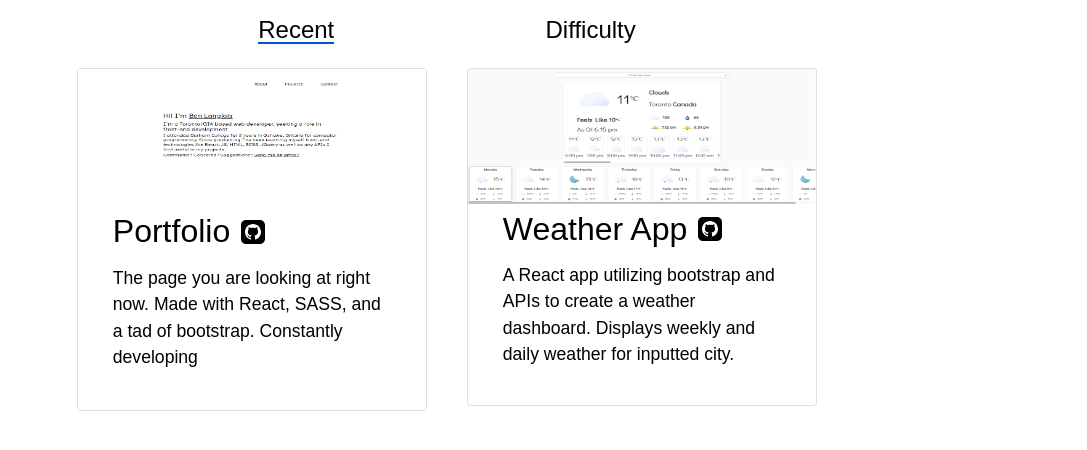
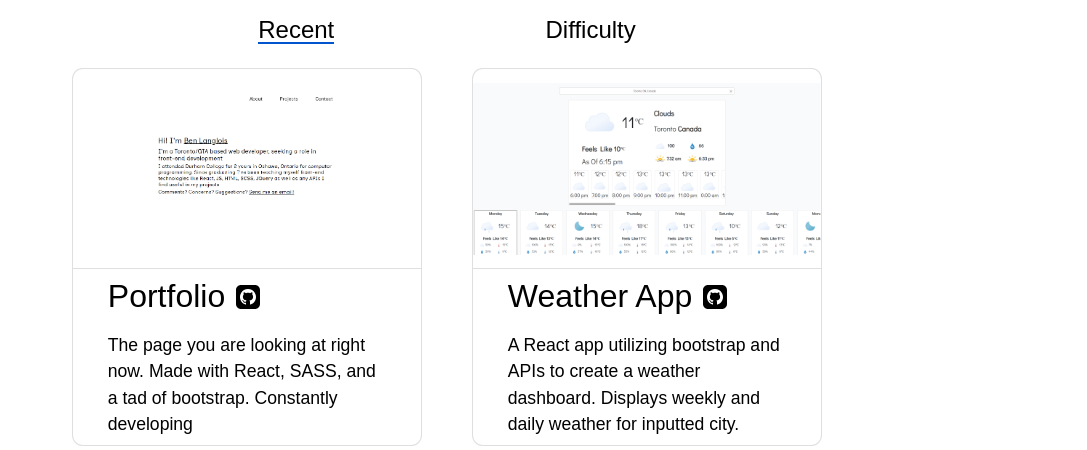
Before and after one commit to Ben-Langlois/Portfolio, a React (Create React App) app in the folder portfolio/: page / in a window 1280 px wide. Shown: the part 1487-1937 px from the top of the page, without its empty margins (193-1280 px from the left). Built offline with nearby package versions, Linux system fonts and the light colour scheme; a web font is replaced by a local one.

Commit message:
happy with project cards, cleaned up code, working on some tiny things tomorrow then hosting

```diff
--- a/portfolio/src/App.js
+++ b/portfolio/src/App.js
@@ -32,13 +32,9 @@ import linkedin from './images/socials/iconmonstr-linkedin-3.svg'
 
 /* #region Resources
   https://docs.google.com/document/d/1blbXL01EGNG-vNqbsa8cLGL3hwbVAnuaSLXAhNWucXA/edit
-
-
 */// #endregion
 
 // #region Variables
-
-
 /*
   Example of project object
   {
@@ -116,7 +112,6 @@ const projectsObj = [
 //#endregion
 
 $(window).scroll(function() {
-  if($(window).innerWidth >= 768){}     // will flesh out afte media queries work
   if ($(window).scrollTop() > 1){
     $('#header').addClass('sticky');
     $('#landing-container').css('grid-template-rows', '15vh 50vh auto');
@@ -188,7 +183,6 @@ const Landing = () => {
   )
 }
 
-
 /*About section
 
 */
@@ -255,7 +249,6 @@ const Project = () => {
     }
   };
 
-
   return (
     <div id='projects'>
       <div class="section-header" id='project-section'>
@@ -263,7 +256,6 @@ const Project = () => {
         <div id='filters'>
           <h4 id='recent' class='link enabled' onClick={onFilterClick}>Recent</h4>
           <h4 id='difficulty' class='link' onClick={onFilterClick}>Difficulty</h4>
-          {/* <h5 class='link' onClick={() => setFilter(2)}>A-Z</h5> */}
         </div>
       </div>
       <div id='card-container'>
@@ -271,15 +263,15 @@ const Project = () => {
       {
         cards.map((curr) => {
           let links = [...curr.links];
-          console.log(links);
 
           return (
             <a href={curr.url}>
               <div class='card'>
+                <div id='img-container'>
                   <img
-                  id='project'
                     src={curr.img}
                     alt={curr.alt}/>
+                </div>
                 <div id='title'>
                   <h1>{curr.name}</h1>
                   {
@@ -381,7 +373,6 @@ class Portfolio extends React.Component {
           <title>Ben langlois - Portfolio</title>
           <link rel="canonical" href="http://mysite.com/example" />
         </Helmet>
-        {/* <Landing /> */}
         <div id="landing-container">
           <Header />
           <Landing />
--- a/portfolio/src/styles/styles.scss
+++ b/portfolio/src/styles/styles.scss
@@ -1,41 +1,11 @@
 /* #region Fonts */
-@font-face {
-    font-family: roboto;
-    src: url(fonts/Roboto-Regular.ttf);
-}
-
-@font-face {
-    font-family: playfair;
-    src: url(fonts/PlayfairDisplay-VariableFont_wght.ttf);
-}
-
-/* Libre Baskerville */
-@font-face {
-    font-family: libre-reg;
-    src: url(fonts/LibreBaskerville-Regular.ttf);
-}
-@font-face {
-    font-family: libre-italic;
-    src: url(fonts/LibreBaskerville-Italic.ttf);
-}
-@font-face {
-    font-family: libre-bold;
-    src: url(fonts/LibreBaskerville-Bold.ttf);
-}
-
 @import url('https://fonts.googleapis.com/css2?family=Inclusive+Sans:ital@0;1&display=swap');
 
-@import url('https://fonts.googleapis.com/css2?family=Lato:ital,wght@0,400;1,700;1,900&display=swap');
+@import url('https://fonts.googleapis.com/css2?family=Outfit:wght@400;500&display=swap');
 // #endregion
 
 // #region Variables
 $headerLink: #000000;
-$landing: #111111;
-
-$accent: #BB0A21;
-$accent2: #020887;
-$accent3: #A8763E;
-$dark: rgb(0, 0, 0);
 // #endregion
 
 /*All encompassing*/
@@ -53,7 +23,7 @@ html, body {
     scroll-behavior: smooth;
     margin: 0;
     padding: 0;
-    font-family: roboto;
+    // font-family: roboto;
     // background-color: #131529;
     // background: #FDFCFC;
     color: rgb(0, 0, 0);
@@ -73,6 +43,7 @@ html, body {
     transition: all 0.4s ;
 
     font-family: 'Inclusive Sans', sans-serif;
+    // font-family: 'Outfit', sans-serif;
 
 
     header{
@@ -171,7 +142,7 @@ html, body {
         width: clamp(600px, 60vw, 1300px);
         align-items: center;
         justify-self: center;
-        margin: 15vh 0 0 0;
+        padding: 15vh 0 0 0;
 
         #bio{
             // display: flex;
@@ -227,7 +198,7 @@ html, body {
         grid-area: projects;
         width: clamp(800px, 60vw, 1300px);
         // height: ;
-        padding: 15vh 0 10vh 0;
+        padding: 15vh 0 0 0;
         justify-self: center;
 
         #project-section{
@@ -251,54 +222,59 @@ html, body {
         #card-container{
             display: flex;
             flex-flow: row wrap;
-            justify-content: center;
-            gap: 5vh;
+            justify-content: space-around;
+            gap: 5vh 0;
             padding-top: 3vh;
 
             a{
                 text-decoration: none !important;
                 color: black;
 
-            // new attempt
                 .card{
-                    height: clamp(250px, 30vh, 600px);      // clamp (container is based on ind cards)
                     width: clamp(350px, 25vw, 600px);       // clamp
                     overflow: hidden;
-                    transition: all 1s ease;
+                    transition: all 0.7s ease;
                     justify-items: center;
                     text-decoration: none !important;
-                    display: grid;
-                    grid-template-areas:
-                        "."
-                        "title"
-                        "desc";
-                    grid-template-rows: 85% 15% 0%;
+                    display: flex;
+                    flex-direction: column;
+                    border-radius: 3%;
 
-                    img#project{
-                        width: 100%;       // clamp
-                        height: 100%;
-                        object-fit: fill;
-                        transition: all 1s ease;
-                        z-index: 0;
+                    #img-container{
+                        grid-area: img;
+                        height: 25vh;
+                        border-bottom: 1px solid rgba(0, 0, 0, 0.125);
+
+                        img{
+                            width: 100%;       // clamp
+                            height: 100%;
+                            object-fit: contain;
+                            transition: all 1s ease;
+                            z-index: 0;
+                        }
                     }
 
                     #title{
                         grid-area: title;
                         display: flex;
                         width: 100%;
+                        padding: 0.5rem 0;
 
                         h1{
                             display: inline-flex;
                             margin: 0 0 0 10%;
                             font-size: 2rem;
                             justify-self: start;
-
                             align-self: center;
                         }
 
                         a{
                             align-self: center;
                             margin-left: 3%;
+
+                            // &:hover{ // dont really like lol
+                            //     transform: scale(1.5);
+                            // }
                         }
                     }
 
@@ -306,26 +282,12 @@ html, body {
                         grid-area: desc;
                         margin: 0.5rem 10%;
                         font-size: 1.1rem;
-
-                        // overflow-y: scroll;
                     }
                 }
             } // using & for some reason makes it all goofy
             .card:hover{
-                    // height: auto;        // gotta figure out
-                    // z-index: 2;
                     box-shadow: 0 2px 4px 0 rgba(0, 0, 0, 0.2), 0 2px 10px 0 rgba(0, 0, 0, 0.19);
-                    transform: scale(1.02, 1.02);
-                    display: grid;
-                    grid-template-areas:
-                        "."
-                        "title"
-                        "desc";
-                    grid-template-rows: 50% 15% auto;
-
-                    #project{
-                        filter: blur(1.5px);
-                    }
+                    transform: scale(1.01);
             }
         }
     }
@@ -334,7 +296,7 @@ html, body {
         display: flex;
         grid-area: contact;
         height: 60vh;
-        margin: 10vh 0 15vh 0;
+        margin: 15vh 0 15vh 0;
         justify-content: space-evenly;
 
         #link-container{
@@ -467,7 +429,6 @@ html, body {
     transform: scaleX(1);
     transition: all 0.3s ease-in-out 0s;
 }
-
 .sticky {
     border-bottom: 1px solid black;
     height: 7vh !important;
@@ -478,7 +439,6 @@ html, body {
 /*
     standard breakpoints
     < 600px, 601px, 768px(tablet),
-
 */
 
 /* Media Queries */
@@ -695,6 +655,8 @@ html, body {
         }
 
         #projects{
+            width: 100%;
+
             .section-header{
                 #filters{
                     h4{
@@ -708,17 +670,6 @@ html, body {
                 a{
                     .card{
                         height: auto;
-
-                        #title{
-
-                            h1{
-
-                            }
-
-                            a{
-
-                            }
-                        }
 
                         p{
                             font-size: 1.4rem;
@@ -842,24 +793,6 @@ html, body {
 }
 
 /* Animations */
-/* Expirementing with scroll prompt*/
-@keyframes shine{
-    0% {
-        // transform: scale(0.95);
-        opacity: 0.5;
-    }
-
-    50% {
-        // transform: scale(1);
-        opacity: 1;
-    }
-
-    100% {
-        // transform: scale(0.95);
-        opacity: 0.5;
-    }
-}
-
 @keyframes fadeIn {
     0% {opacity:0;}
     100% {opacity:1;}
@@ -875,14 +808,4 @@ html, body {
     // transform:scale(.9);
     box-shadow: 0px 0px 20px 10px #000000;
 }
-
-.noselect {
--webkit-touch-callout: none;
-    -webkit-user-select: none;
-    -khtml-user-select: none;
-        -moz-user-select: none;
-        -ms-user-select: none;
-            user-select: none;
-}
-
 //#endregion
```
Also changed, not shown: portfolio/src/images/projects/weatherapp.png. Lines whose indentation alone changed are shown as unchanged.
